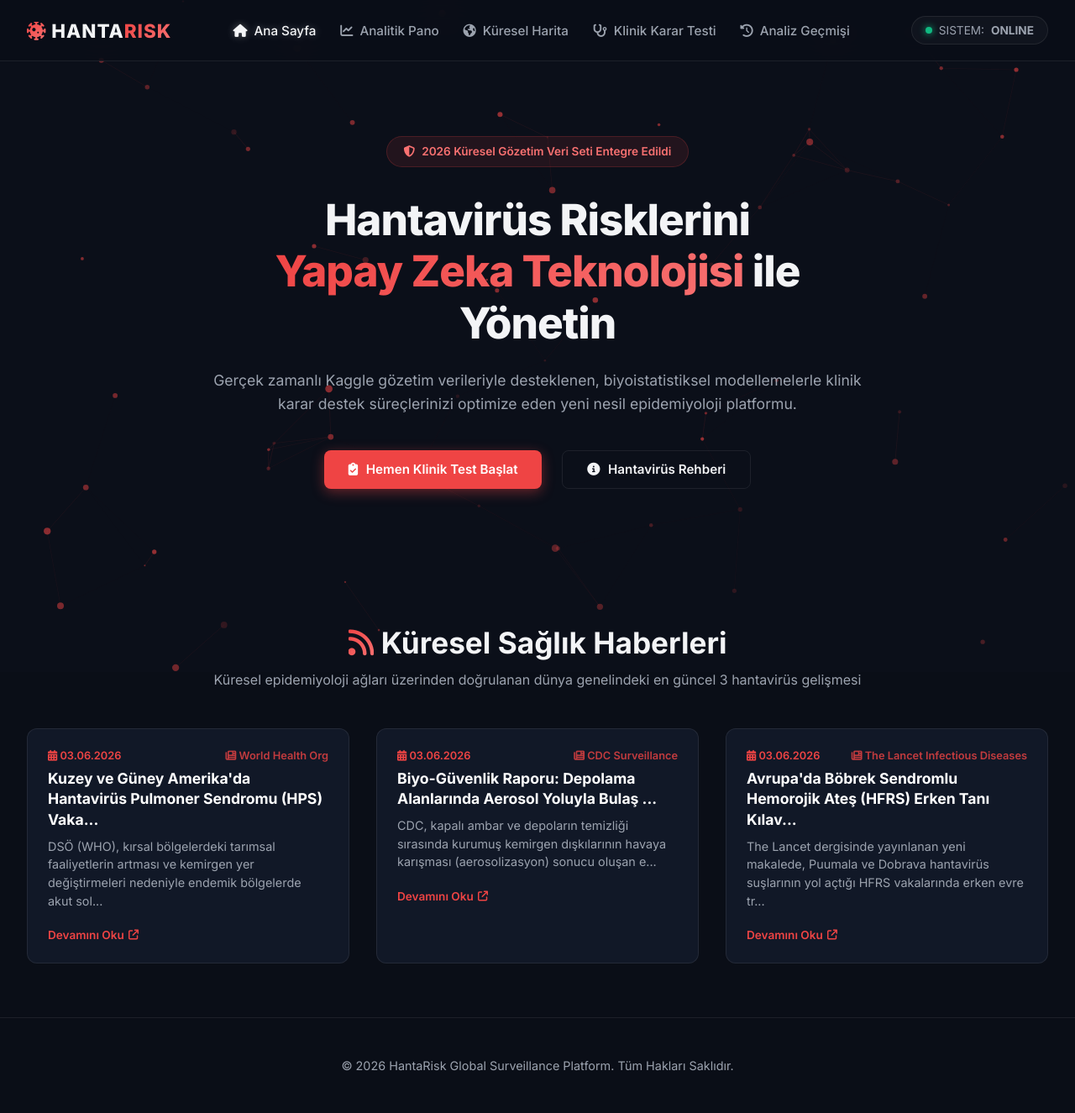
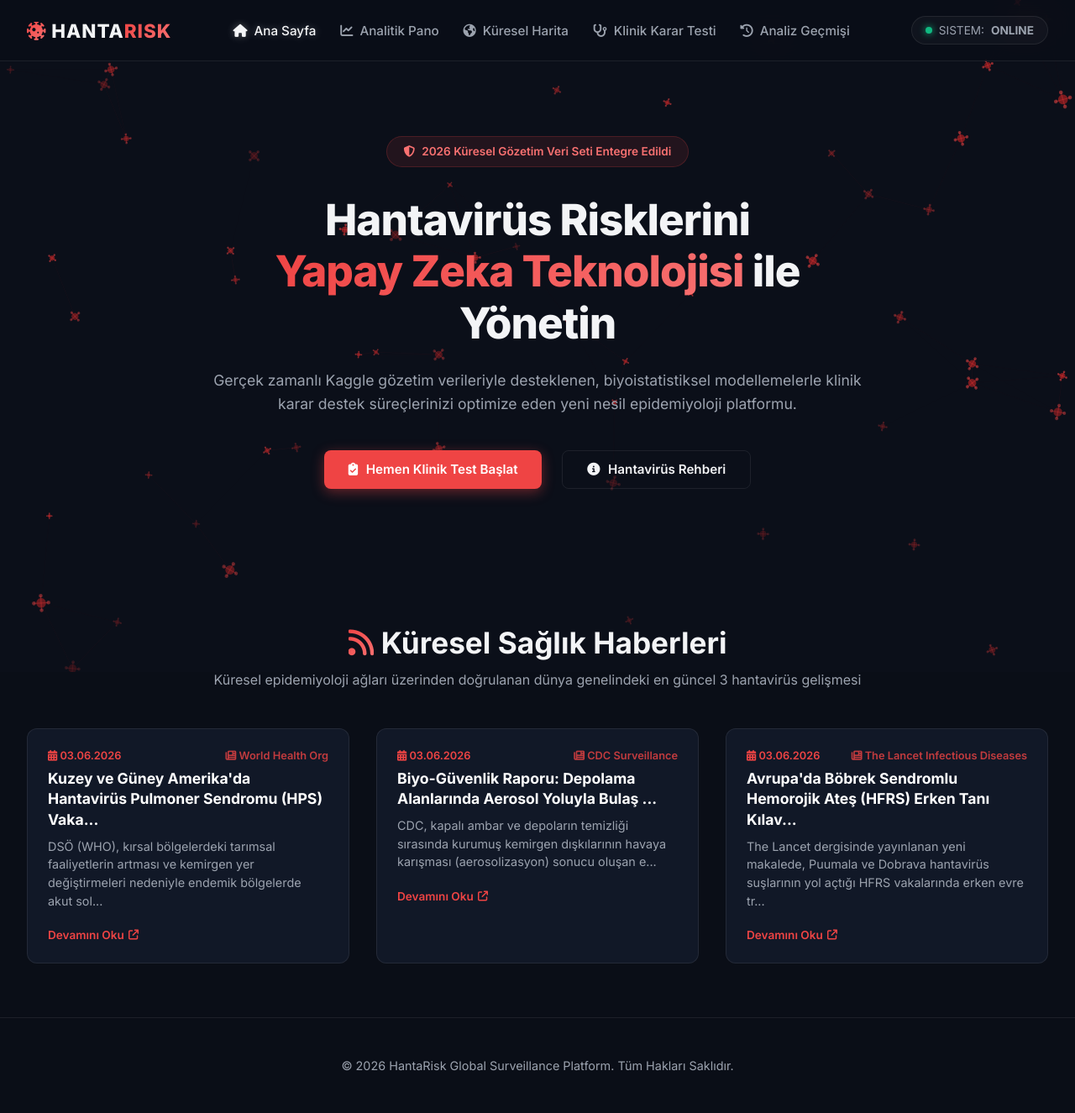
Before and after one commit to kayisdagasli-cmd/hantarisk, a Flask app: page / in a window 1280 px wide. Shown: the whole page at 84% size. Run offline with Flask 3, Linux system fonts and the light colour scheme.

Commit message:
Update index.html

```diff
--- a/templates/index.html
+++ b/templates/index.html
@@ -207,14 +207,13 @@
 
     <script>
         document.addEventListener("DOMContentLoaded", function() {
-            // === VİRÜS PARÇACIKLARI (PARTICLE) ANIMASYON MOTORU ===
+            // === VİRÜS PARÇACIKLARI (BIYOLOJIK ÇIKINTILI) ANIMASYON MOTORU ===
             const canvas = document.getElementById('animation-canvas');
             const ctx = canvas.getContext('2d');
 
             let particlesArray = [];
-            const numberOfParticles = 65; // Yoğunluk miktarı
+            const numberOfParticles = 55; // Optimize edilmiş ideal yoğunluk
 
-            // Ekran boyutuna göre canvas'ı ayarla
             function resizeCanvas() {
                 canvas.width = window.innerWidth;
                 canvas.height = window.innerHeight;
@@ -222,34 +221,62 @@
             resizeCanvas();
             window.addEventListener('resize', resizeCanvas);
 
-            // Virüs Parçacığı Sınıfı
+            // Gerçek Virüs Görünümlü Parçacık Yapısı
             class Particle {
                 constructor() {
                     this.x = Math.random() * canvas.width;
                     this.y = Math.random() * canvas.height;
-                    this.size = Math.random() * 3.5 + 1; // Virüs çekirdek boyutları
-                    this.speedX = Math.random() * 0.6 - 0.3; // Yumuşak x ekseni hareketi
-                    this.speedY = Math.random() * 0.6 - 0.3; // Yumuşak y ekseni hareketi
-                    this.opacity = Math.random() * 0.5 + 0.1;
+                    this.size = Math.random() * 4 + 2; // Virüs merkez gövde çapı
+                    this.speedX = Math.random() * 0.4 - 0.2; // Mikroskobik yavaş süzülme
+                    this.speedY = Math.random() * 0.4 - 0.2;
+                    this.opacity = Math.random() * 0.4 + 0.15;
+                    this.angle = Math.random() * Math.PI * 2; // Kendi etrafında dönme açısı
+                    this.spinSpeed = Math.random() * 0.01 - 0.005; // Dönüş hızı
                 }
                 update() {
                     this.x += this.speedX;
                     this.y += this.speedY;
+                    this.angle += this.spinSpeed; // Virüsün çıkıntılarını yavaşça döndürür
 
-                    // Ekrandan çıkanları zıplat veya tersine döndür
                     if (this.x > canvas.width || this.x < 0) this.speedX = -this.speedX;
                     if (this.y > canvas.height || this.y < 0) this.speedY = -this.speedY;
                 }
                 draw() {
+                    ctx.save();
+                    ctx.translate(this.x, this.y);
+                    ctx.rotate(this.angle);
+
+                    // 1. Virüsün Gerçek Çıkıntıları (Spikes)
+                    const spikeCount = 4;
+                    const spikeLength = this.size * 1.5;
+
+                    ctx.strokeStyle = `rgba(239, 68, 68, ${this.opacity * 0.7})`;
+                    ctx.lineWidth = 1.2;
+
+                    for (let i = 0; i < spikeCount; i++) {
+                        ctx.rotate((Math.PI * 2) / spikeCount);
+                        ctx.beginPath();
+                        ctx.moveTo(0, 0);
+                        ctx.lineTo(0, spikeLength);
+                        ctx.stroke();
+
+                        // Çıkıntıların ucundaki küçük protein küreleri
+                        ctx.beginPath();
+                        ctx.arc(0, spikeLength, this.size * 0.4, 0, Math.PI * 2);
+                        ctx.fillStyle = `rgba(239, 68, 68, ${this.opacity})`;
+                        ctx.fill();
+                    }
+
+                    // 2. Virüsün Merkez Çirdeği/Gövdesi
                     ctx.beginPath();
-                    ctx.arc(this.x, this.y, this.size, 0, Math.PI * 2);
-                    // Temaya uygun siber kırmızı/turuncu virüs parıltısı tonları
-                    ctx.fillStyle = `rgba(239, 68, 68, ${this.opacity})`;
+                    ctx.arc(0, 0, this.size, 0, Math.PI * 2);
+                    ctx.fillStyle = `rgba(220, 38, 38, ${this.opacity})`;
                     ctx.fill();
+
+                    ctx.restore();
                 }
             }
 
-            // Parçacık havuzunu ilk kez doldurma
             function init() {
                 particlesArray = [];
                 for (let i = 0; i < numberOfParticles; i++) {
@@ -257,7 +284,7 @@
                 }
             }
 
-            // Bağlantı çizgilerini çizme (Ağ etkisi)
+            // İnce Epidemiyolojik Ağ Bağlantıları
             function connect() {
                 let opacityValue = 1;
                 for (let a = 0; a < particlesArray.length; a++) {
@@ -265,11 +292,10 @@
                         let distance = ((particlesArray[a].x - particlesArray[b].x) * (particlesArray[a].x - particlesArray[b].x))
                                      + ((particlesArray[a].y - particlesArray[b].y) * (particlesArray[a].y - particlesArray[b].y));
 
-                        // İki virüs hücresi birbirine yakınsa ince bağ kur
-                        if (distance < (canvas.width / 7) * (canvas.height / 7)) {
-                            opacityValue = 1 - (distance / 15000);
-                            ctx.strokeStyle = `rgba(239, 68, 68, ${opacityValue * 0.12})`;
-                            ctx.lineWidth = 0.8;
+                        if (distance < (canvas.width / 8) * (canvas.height / 8)) {
+                            opacityValue = 1 - (distance / 18000);
+                            ctx.strokeStyle = `rgba(239, 68, 68, ${opacityValue * 0.08})`;
+                            ctx.lineWidth = 0.6;
                             ctx.beginPath();
                             ctx.moveTo(particlesArray[a].x, particlesArray[a].y);
                             ctx.lineTo(particlesArray[b].x, particlesArray[b].y);
@@ -279,7 +305,6 @@
                 }
             }
 
-            // Döngüsel Çalıştırma Motoru
             function animate() {
                 ctx.clearRect(0, 0, canvas.width, canvas.height);
                 for (let i = 0; i < particlesArray.length; i++) {
@@ -294,7 +319,7 @@
             animate();
 
 
-            // === MEVCUT HABER AKIŞI VE MODAL KODLARIN (DOKUNULMADI) ===
+            // === MEVCUT HABER AKIŞI VE MODAL KODLARI (DOKUNULMADI) ===
             const newsGrid = document.getElementById('news-grid');
 
             const hantaNewsFallback = [
@@ -305,7 +330,7 @@
                     kaynak: "Nature Climate"
                 },
                 {
-                    baslik: "Yacpay Zeka Destekli Erken Tanı Kitleri Hantavirüs Teşhis Süresini Dakikalara İndirdi",
+                    baslik: "Yapay Zeka Destekli Erken Tanı Kitleri Hantavirüs Teşhis Süresini Dakikalara İndirdi",
                     ozet: "Biyoteknoloji alanında geliştirilen yeni mikroakışkan çipler, sahada alınan kan örneklerinde hantavirüse özgü antikorları ve RNA parçalarını saatler yerine sadece 15 dakika içinde yüksek doğrulukla tespit etmeyi başardı.",
                     link: "https://www.ncbi.nlm.nih.gov",
                     kaynak: "BioTech Journal"
```
